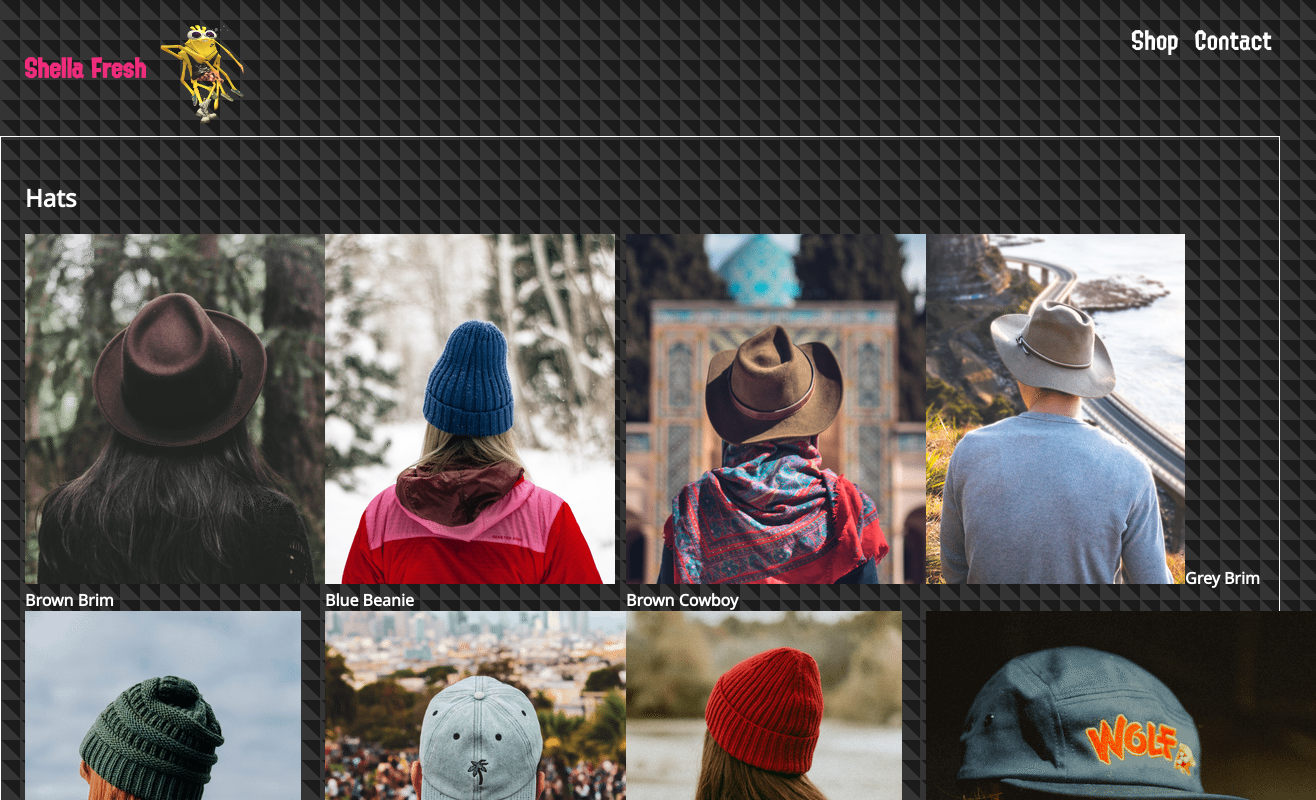
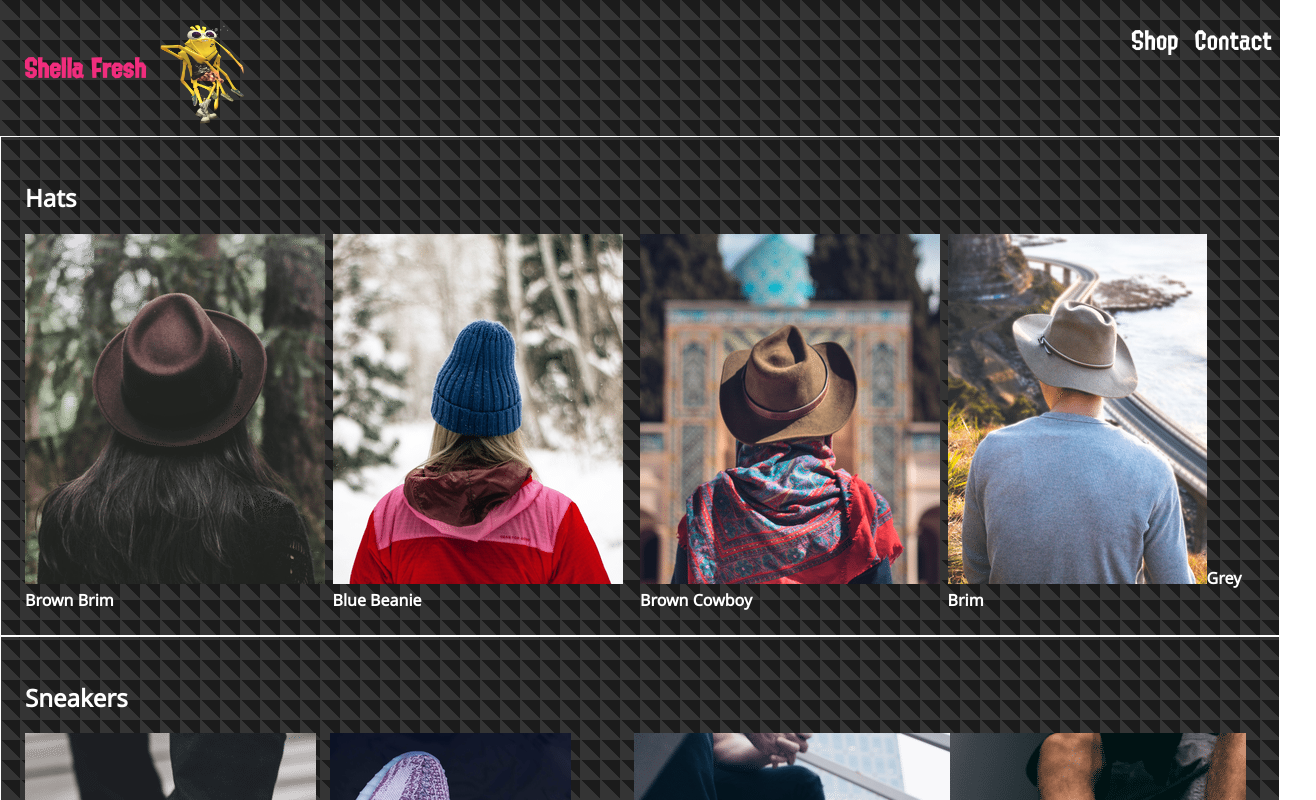
Before and after one commit to WesloTheWeb/RRS_project_1, a React (Create React App) app: page /shop in a window 1280 px wide. Shown: the top 800 px of the page, 1316 px wide, since content can reach past the window. Built offline with nearby package versions, Linux system fonts and the light colour scheme.

Commit message:
Hover effect added, and filtering by the first 4 index of each collection set.

```diff
--- a/src/components/CollectionPreview/CollectionPreview.js
+++ b/src/components/CollectionPreview/CollectionPreview.js
@@ -10,14 +10,16 @@ const CollectionPreview = ({ item }) => {
             <div className="divider">
                 <div className={preview}>
                     {
-                        item.items.map((item) => {
+                        item.items.filter((item, index) => index < 4)
+                            .map((item) => {
                                 return (
                                     <div className={clothing} key={item.id}>
                                         <img src={item.imageUrl} alt="item" />
                                         {item.name}
                                     </div>
                                 )
-                        })}
+                            })
+                    }
                 </div>
             </div>
         </section>
--- a/src/components/CollectionPreview/CollectionPreview.module.scss
+++ b/src/components/CollectionPreview/CollectionPreview.module.scss
@@ -18,4 +18,5 @@
 .clothing:hover {
     color: $orange;
     cursor: pointer;
+    opacity: .75;
 }
```
Lines whose indentation alone changed are shown as unchanged.
